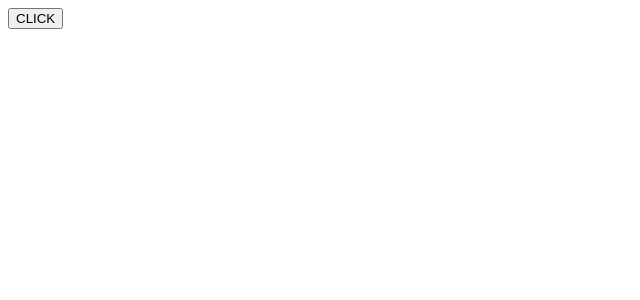
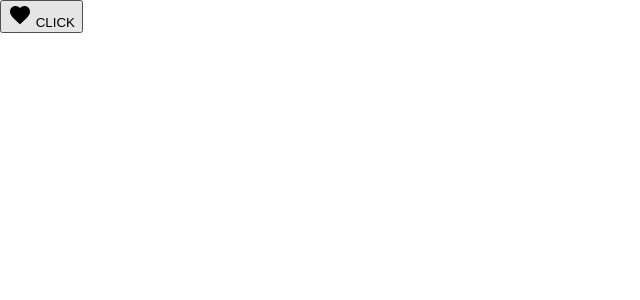
Before and after one commit to Danielatonge/reusable-components, a Vue app in the folder vuejs/rcomponents/: page / in a window 1280 px wide. Shown: the top 300 px of the page, without its empty margins (0-640 px from the left). Built offline with nearby package versions, Linux system fonts and the light colour scheme.

Commit message:
listeners

```diff
--- a/vuejs/rcomponents/src/App.vue
+++ b/vuejs/rcomponents/src/App.vue
@@ -1,14 +1,24 @@
 <template>
-  <AppButton>CLICK</AppButton>
+  <AppButton @click="log">
+    <Icon />
+    CLICK
+  </AppButton>
 </template>
 
 <script>
 import AppButton from "@/components/AppButton";
+import Icon from "@/components/Icon";
 
 export default {
   name: "App",
   components: {
-    AppButton
+    AppButton,
+    Icon
+  },
+  methods: {
+    log() {
+      console.log("works");
+    }
   }
 };
 </script>
--- /dev/null
+++ b/vuejs/rcomponents/src/assets/index.css
@@ -0,0 +1,40 @@
+html {
+  font-family: -apple-system,
+    BlinkMacSystemFont,
+    "Segoe UI",
+    Roboto,
+    Helvetica,
+    Arial,
+    sans-serif,
+    "Apple Color Emoji",
+    "Segoe UI Emoji",
+    "Segoe UI Symbol";
+}
+
+html,
+body {
+  padding: 0;
+  margin: 0;
+}
+
+html,
+body {
+  height: 100%;
+}
+
+body {
+  min-height: 100%;
+}
+
+ul,
+ol {
+  list-style: none;
+  padding: 0;
+  margin: 0;
+}
+
+img {
+  display: inline-block;
+  vertical-align: bottom;
+  max-width: 100%;
+}
--- a/vuejs/rcomponents/src/components/AppButton.vue
+++ b/vuejs/rcomponents/src/components/AppButton.vue
@@ -1,9 +1,13 @@
 <template>
-  <button><slot></slot></button>
+  <button v-on="$listeners">
+    <slot></slot>
+  </button>
 </template>
 
 <script>
-export default {};
+export default {
+  components: {}
+};
 </script>
 
 <style scoped></style>
--- /dev/null
+++ b/vuejs/rcomponents/src/components/Icon.vue
@@ -0,0 +1,20 @@
+
+<template>
+  <svg
+    xmlns="http://www.w3.org/2000/svg"
+    viewBox="0 0 24 24"
+    height="24"
+    width="24"
+  >
+    <path
+      d="M12 21.35l-1.45-1.32C5.4 15.36 2 12.28 2 8.5 2 5.42 4.42 3 7.5 3c1.74 0 3.41.81 4.5 2.09C13.09 3.81 14.76 3 16.5 3 19.58 3 22 5.42 22 8.5c0 3.78-3.4 6.86-8.55 11.54L12 21.35z"
+    />
+  </svg>
+</template>
+
+
+<style scoped>
+svg {
+  fill: currentColor;
+}
+</style>
--- a/vuejs/rcomponents/src/main.js
+++ b/vuejs/rcomponents/src/main.js
@@ -1,8 +1,9 @@
-import Vue from 'vue'
-import App from './App.vue'
+import Vue from "vue";
+import App from "./App.vue";
+import "@/assets/index.css";
 
-Vue.config.productionTip = false
+Vue.config.productionTip = false;
 
 new Vue({
-  render: h => h(App),
-}).$mount('#app')
+  render: (h) => h(App)
+}).$mount("#app");
```
Also changed, not shown: vuejs/rcomponents/src/assets/logo.png (deleted), 1 other file (tests, documents, lock files or other folders).
